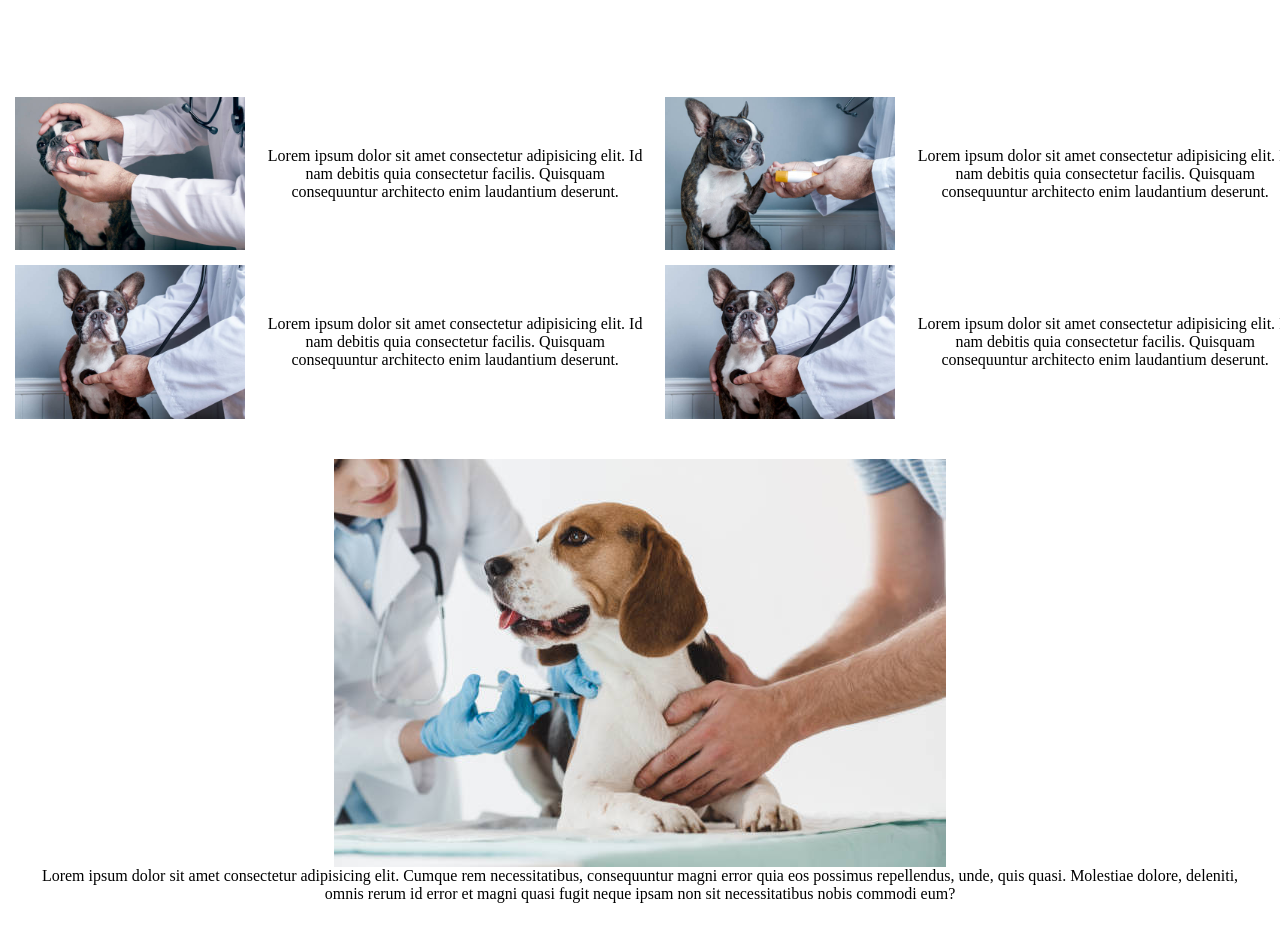
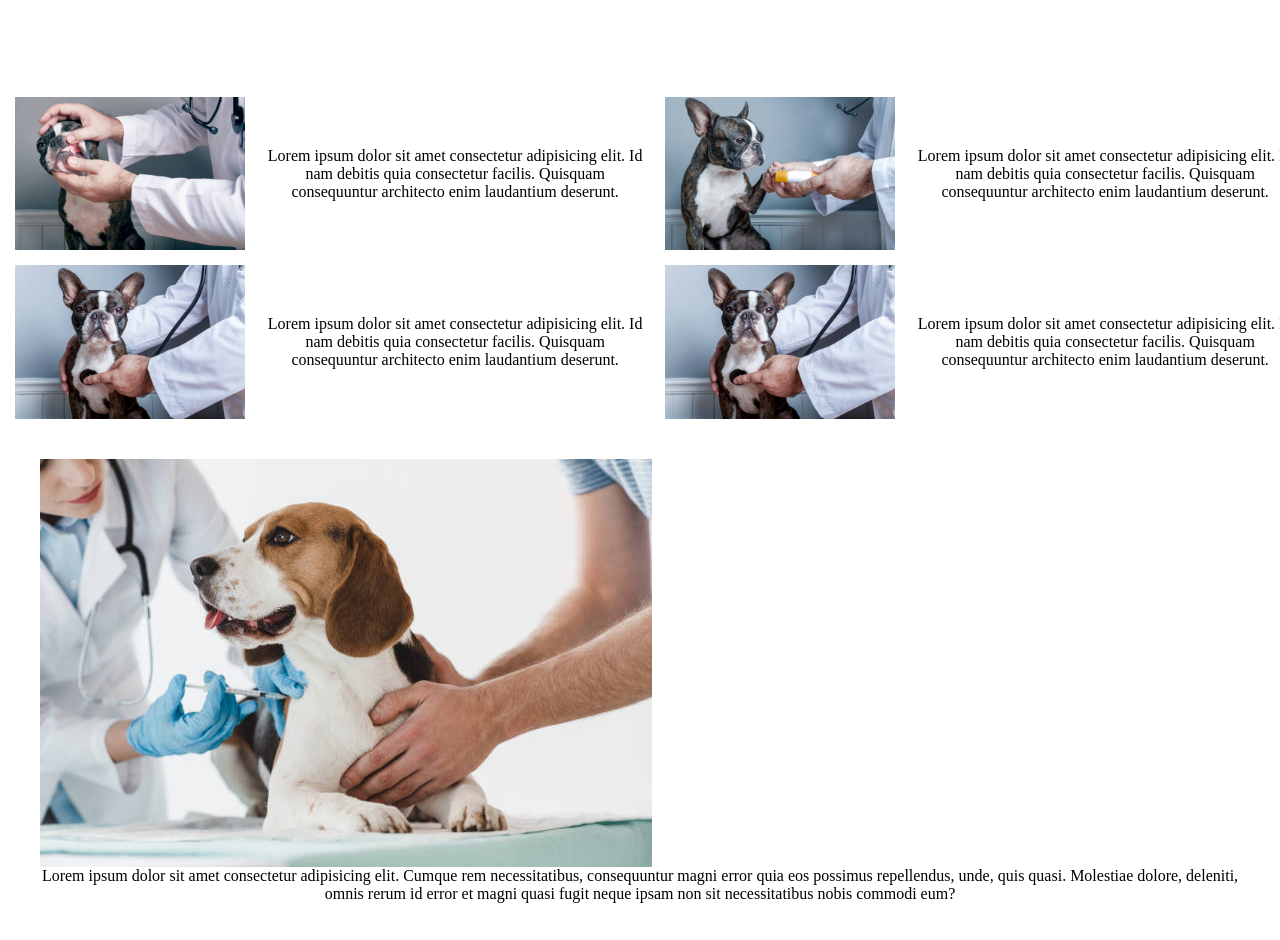
Before and after one commit to EduardoRiosSale/desarrolloweb-riossale, a plain HTML site: page index.html in a window 1280 px wide. Shown: the part 284-1224 px from the top of the page. Drawn offline with Linux system fonts and the light colour scheme.

Commit message:
nuevos cambios

```diff
--- a/css/style.css
+++ b/css/style.css
@@ -63,18 +63,13 @@ h1{
     filter: brightness(1.1);
     mix-blend-mode: multiply;
 }
-.img{
+.img, .img2{
     display: grid;
     width: 100%;
     height: 100%;
     align-items: center;
 }
-.img2{
-    display: grid;
-    width: auto;
-    height: max-content;
-    align-items: center;
-}
+
 div nav ul li{
     list-style: none;
     display:inline-flex;
@@ -121,6 +116,7 @@ a:visited{
 footer{
     background-color: gray;
     width: auto;
+    height: auto;
 }
 footer p{
     color: #60A8B0;
```
